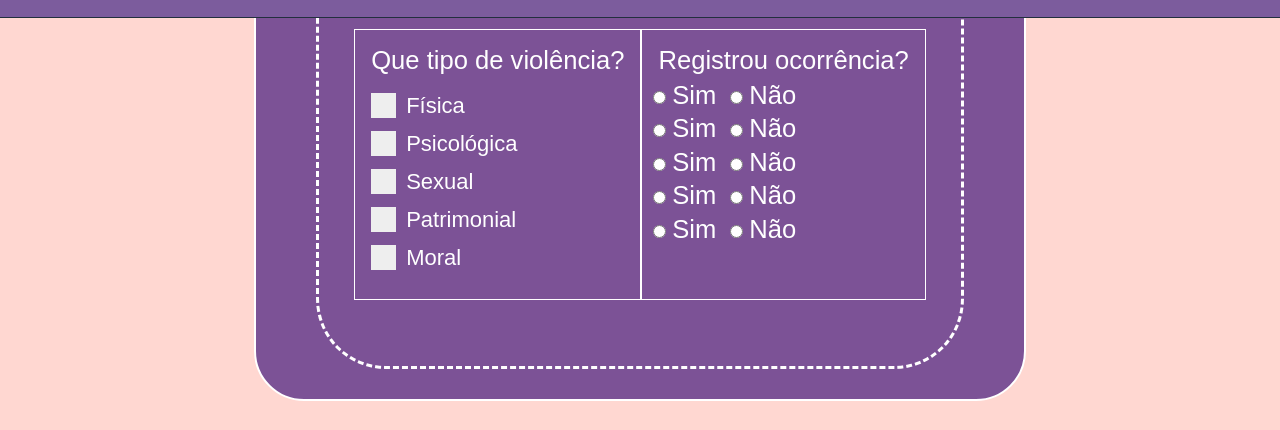
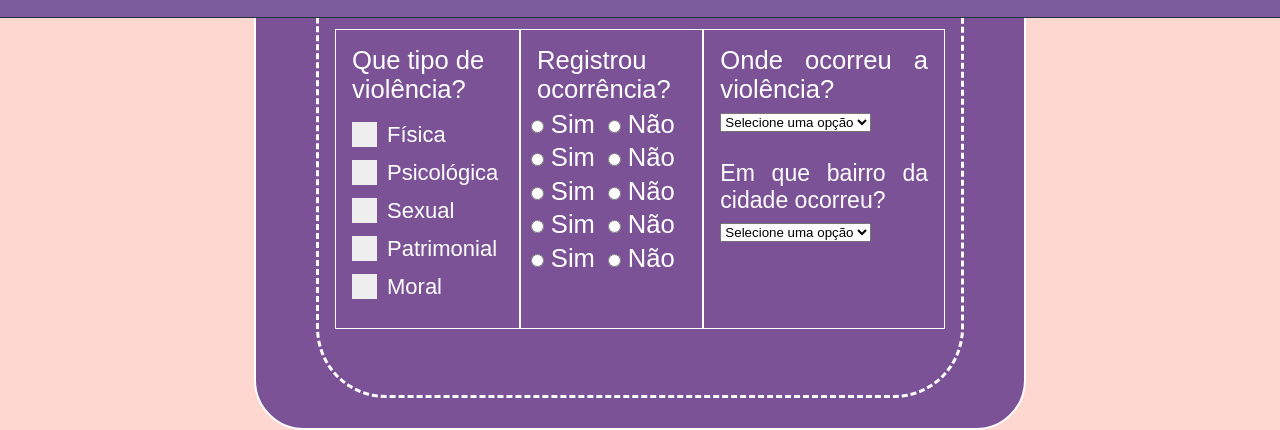
Before and after one commit to Gabrielncosta/Front-End, a plain HTML site: page projetoADS/tela2/index.html in a window 1280 px wide. Shown: the part 433-863 px from the top of the page. Before the commit the page ends 834 px from the top, so only its background shows below. Drawn offline with Linux system fonts and the light colour scheme.

Commit message:
Update index.html

```diff
--- a/projetoADS/tela2/index.html
+++ b/projetoADS/tela2/index.html
@@ -16,7 +16,7 @@
   </header>
 <div class="wrapper">
   <div class="instrução">
-    <h1>Nos ajude respondendo a uma pequena enquete</h1>
+    <h1>Nos ajude respondendo a enquete abaixo</h1>
     <div class="content">
 
 
@@ -35,7 +35,7 @@
           <div id="flex">
                 <div class="box">
 
-              <p>Que tipo de violência?</p>
+                <p style="text-align: start;">Que tipo de violência?</p>
                 <br>
                 <label class="containere">Física
                     <input type="checkbox">
@@ -100,6 +100,28 @@
                           </label>
                         </div>
                   </div>
+                  <div class="box">
+                  <label for="dropdown"><p style="font-size: 1em;">Onde ocorreu a violência?</p></label>
+                  <select id="dropdown" name="currentPos" class="dropdown">
+                    <option value>Selecione uma opção</option>
+                    <option value="student">Ônibus</option>
+                    <option value="job">Rua</option>
+                    <option value="learner">Metrô</option>
+                    <option value="preferNo">Residência</option>
+                    <option value="other">Outro</option>
+                </select>
+
+                <label for="dropdown"><p style="font-size: 0.9em;"><br>Em que bairro da cidade ocorreu?</p></label>
+                <select id="dropdown" name="currentPos" class="dropdown">
+                  <option value>Selecione uma opção</option>
+                  <option value="student">Ônibus</option>
+                  <option value="job">Rua</option>
+                  <option value="learner">Metrô</option>
+                  <option value="preferNo">Residência</option>
+                  <option value="other">Outro</option>
+              </select>
+              </div>
+
                 </div>
               </div>
 
```
Lines whose indentation alone changed are shown as unchanged.
